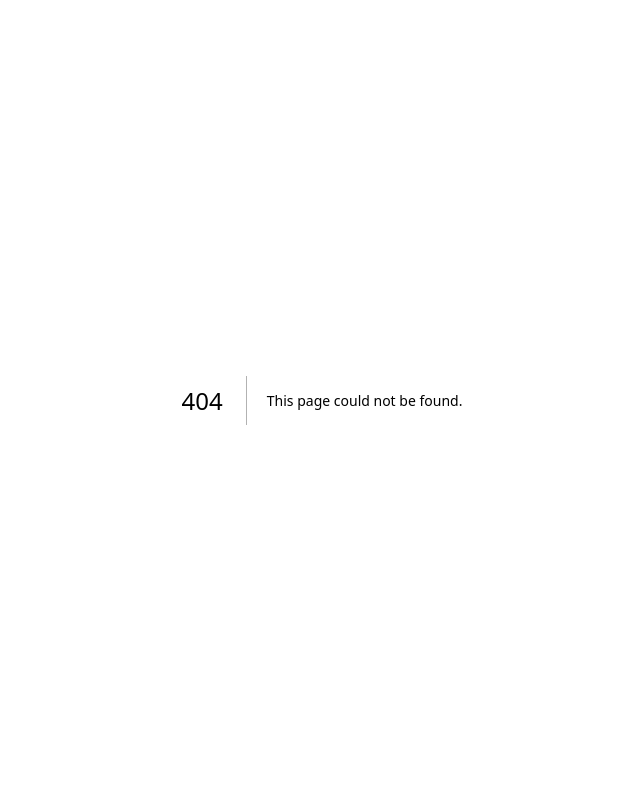
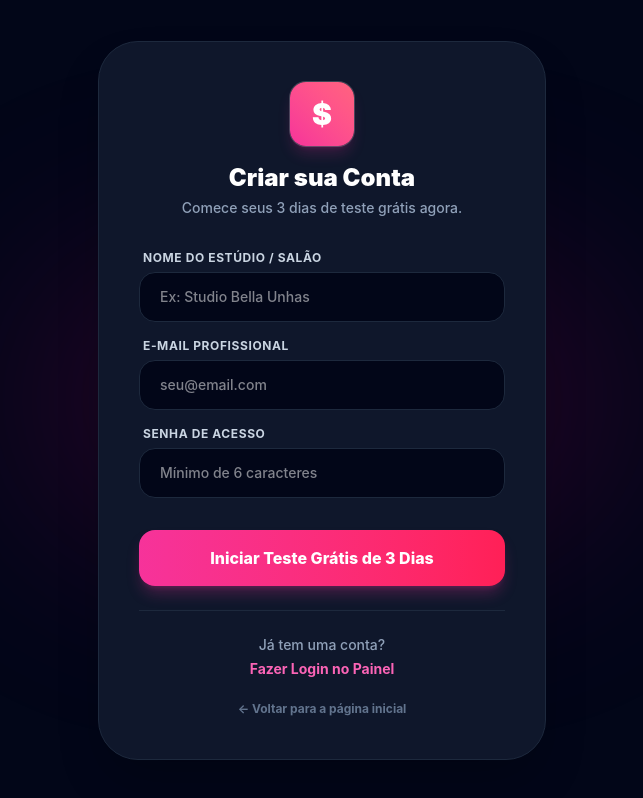
Before and after one commit to brunocroft86/manicure, a Next.js app: page /cadastro in a window 1280 px wide. Before the commit this address had no page. Shown: the whole page, without its empty margins (318-961 px from the left). Built offline with nearby package versions, Linux system fonts and the light colour scheme; no server answers.

Commit message:
Adicionando tela de cadastro automatico para teste gratis

```diff
--- /dev/null
+++ b/app/cadastro/page.tsx
@@ -0,0 +1,152 @@
+"use client";
+
+import { useState } from "react";
+import { useRouter } from "next/navigation";
+import { createClient } from "@supabase/supabase-js";
+import Link from "next/link";
+
+const supabase = createClient(
+  process.env.NEXT_PUBLIC_SUPABASE_URL!,
+  process.env.NEXT_PUBLIC_SUPABASE_ANON_KEY!
+);
+
+export default function RegisterPage() {
+  const router = useRouter();
+
+  const [businessName, setBusinessName] = useState("");
+  const [email, setEmail] = useState("");
+  const [password, setPassword] = useState("");
+  const [loading, setLoading] = useState(false);
+  const [errorMsg, setErrorMsg] = useState("");
+
+  async function handleRegister(e: React.FormEvent) {
+    e.preventDefault();
+    setLoading(true);
+    setErrorMsg("");
+
+    // Cria o slug amigável baseado no nome do salão (ex: "Studio Bela" -> "studio-bela")
+    const slug = businessName
+      .toLowerCase()
+      .normalize("NFD")
+      .replace(/[\u0300-\u036f]/g, "")
+      .replace(/[^a-z0-9]/g, "-")
+      .replace(/-+/g, "-");
+
+    // 1. Cria o usuário no Auth do Supabase
+    const { data: authData, error: authError } = await supabase.auth.signUp({
+      email,
+      password,
+    });
+
+    if (authError) {
+      setErrorMsg(authError.message);
+      setLoading(false);
+      return;
+    }
+
+    if (authData.user) {
+      // 2. Insere os dados complementares na tabela profiles (com os 3 dias de padrão que definimos no banco)
+      const { error: profileError } = await supabase
+        .from("profiles")
+        .insert([
+          {
+            id: authData.user.id,
+            business_name: businessName,
+            slug: slug || `studio-${Math.random().toString(36).substring(7)}`,
+          }
+        ]);
+
+      if (profileError) {
+        setErrorMsg("Erro ao criar perfil do estúdio: " + profileError.message);
+        setLoading(false);
+      } else {
+        router.push("/admin");
+      }
+    }
+  }
+
+  return (
+    <div className="min-h-screen bg-slate-950 flex items-center justify-center p-4 font-sans text-slate-100 relative overflow-hidden">
+      <div className="absolute top-1/2 left-1/2 -translate-x-1/2 -translate-y-1/2 w-[600px] h-[300px] bg-pink-600/15 blur-[100px] rounded-full pointer-events-none"></div>
+
+      <div className="bg-slate-900 p-8 sm:p-10 rounded-[2.5rem] shadow-2xl max-w-md w-full border border-slate-800 relative z-10">
+
+        <div className="text-center mb-8">
+          <div className="w-16 h-16 bg-gradient-to-tr from-pink-500 to-rose-400 rounded-2xl mx-auto flex items-center justify-center shadow-lg shadow-pink-500/20 mb-4 ring-1 ring-white/20">
+            <span className="text-white text-3xl font-black">$</span>
+          </div>
+          <h1 className="text-2xl font-black text-white mb-1">Criar sua Conta</h1>
+          <p className="text-slate-400 text-sm font-medium">Comece seus 3 dias de teste grátis agora.</p>
+        </div>
+
+        <form onSubmit={handleRegister} className="space-y-4">
+          {errorMsg && (
+            <div className="bg-red-500/10 text-red-400 text-sm font-bold p-4 rounded-xl text-center border border-red-500/20">
+              {errorMsg}
+            </div>
+          )}
+
+          <div>
+            <label className="block text-xs font-bold text-slate-300 uppercase tracking-wider mb-1.5 pl-1">Nome do Estúdio / Salão</label>
+            <input
+              type="text"
+              value={businessName}
+              onChange={(e) => setBusinessName(e.target.value)}
+              placeholder="Ex: Studio Bella Unhas"
+              className="w-full px-5 py-3.5 bg-slate-950 border border-slate-800 rounded-2xl outline-none focus:ring-2 focus:ring-pink-500 transition-all text-white font-medium text-sm"
+              required
+            />
+          </div>
+
+          <div>
+            <label className="block text-xs font-bold text-slate-300 uppercase tracking-wider mb-1.5 pl-1">E-mail Profissional</label>
+            <input
+              type="email"
+              value={email}
+              onChange={(e) => setEmail(e.target.value)}
+              placeholder="seu@email.com"
+              className="w-full px-5 py-3.5 bg-slate-950 border border-slate-800 rounded-2xl outline-none focus:ring-2 focus:ring-pink-500 transition-all text-white font-medium text-sm"
+              required
+            />
+          </div>
+
+          <div>
+            <label className="block text-xs font-bold text-slate-300 uppercase tracking-wider mb-1.5 pl-1">Senha de Acesso</label>
+            <input
+              type="password"
+              value={password}
+              onChange={(e) => setPassword(e.target.value)}
+              placeholder="Mínimo de 6 caracteres"
+              className="w-full px-5 py-3.5 bg-slate-950 border border-slate-800 rounded-2xl outline-none focus:ring-2 focus:ring-pink-500 transition-all text-white font-medium text-sm"
+              required
+            />
+          </div>
+
+          <button
+            type="submit"
+            disabled={loading}
+            className="w-full bg-gradient-to-r from-pink-500 to-rose-500 text-white font-extrabold text-base py-4 rounded-2xl shadow-lg shadow-pink-500/25 hover:shadow-pink-500/40 active:scale-[0.98] transition-all mt-4 cursor-pointer"
+          >
+            {loading ? "Criando Conta..." : "Iniciar Teste Grátis de 3 Dias"}
+          </button>
+        </form>
+
+        <div className="mt-6 text-center border-t border-slate-800 pt-6">
+          <p className="text-sm text-slate-400 font-medium">
+            Já tem uma conta? <br/>
+            <Link href="/login" className="text-pink-400 font-bold hover:underline mt-1 inline-block">
+              Fazer Login no Painel
+            </Link>
+          </p>
+        </div>
+
+        <div className="mt-4 text-center">
+          <Link href="/" className="text-xs font-bold text-slate-500 hover:text-slate-400 transition-colors">
+            &larr; Voltar para a página inicial
+          </Link>
+        </div>
+
+      </div>
+    </div>
+  );
+}
--- a/app/page.tsx
+++ b/app/page.tsx
@@ -1,10 +1,6 @@
 import Link from "next/link";
 
 export default function Home() {
-  const whatsAppNumber = "5521978308046";
-  const whatsAppMessage = encodeURIComponent("Olá! Conheci o BelezaPro e quero começar meu teste grátis de 3 dias no meu salão por R$ 50/mês!");
-  const whatsAppUrl = `https://wa.me/${whatsAppNumber}?text=${whatsAppMessage}`;
-
   return (
     <div className="min-h-screen bg-slate-950 text-slate-100 font-sans selection:bg-pink-500 selection:text-white relative overflow-hidden">
 
@@ -28,14 +24,12 @@ export default function Home() {
             >
               Entrar
             </Link>
-            <a
-              href={whatsAppUrl}
-              target="_blank"
-              rel="noopener noreferrer"
+            <Link
+              href="/cadastro"
               className="bg-gradient-to-r from-pink-500 to-rose-500 text-white text-sm font-bold px-6 py-3 rounded-xl shadow-lg shadow-pink-500/25 hover:shadow-pink-500/40 hover:scale-[1.02] active:scale-95 transition-all"
             >
               Testar Grátis
-            </a>
+            </Link>
           </div>
         </div>
       </header>
@@ -63,17 +57,15 @@ export default function Home() {
 
           {/* CTA Buttons */}
           <div className="flex flex-col sm:flex-row items-center justify-center gap-4 mb-16">
-            <a
-              href={whatsAppUrl}
-              target="_blank"
-              rel="noopener noreferrer"
+            <Link
+              href="/cadastro"
               className="w-full sm:w-auto bg-gradient-to-r from-pink-500 to-rose-500 text-white font-extrabold text-lg px-8 py-4 rounded-2xl shadow-xl shadow-pink-500/30 hover:shadow-pink-500/50 hover:-translate-y-0.5 active:scale-95 transition-all flex items-center justify-center gap-3"
             >
-              <svg xmlns="http://www.w3.org/2000/svg" className="h-6 w-6" fill="currentColor" viewBox="0 0 24 24">
-                <path d="M.057 24l1.687-6.163c-1.041-1.804-1.588-3.849-1.587-5.946.003-6.556 5.338-11.891 11.893-11.891 3.181.001 6.167 1.24 8.413 3.488 2.245 2.248 3.481 5.236 3.48 8.414-.003 6.557-5.338 11.892-11.893 11.892-1.99-.001-3.951-.5-5.688-1.448l-6.305 1.654zm6.597-3.807c1.676.995 3.276 1.591 5.392 1.592 5.448 0 9.886-4.434 9.889-9.885.002-5.462-4.415-9.89-9.881-9.892-5.452 0-9.887 4.434-9.889 9.884-.001 2.225.651 3.891 1.746 5.634l-.999 3.648 3.742-.981zm11.387-5.464c-.074-.124-.272-.198-.57-.347-.297-.149-1.758-.868-2.031-.967-.272-.099-.47-.149-.669.149-.198.297-.768.967-.941 1.165-.173.198-.347.223-.644.074-.297-.149-1.255-.462-2.39-1.475-.88-.788-1.48-1.761-1.653-2.059-.173-.297-.018-.458.13-.606.134-.133.297-.347.446-.521.151-.172.2-.296.3-.495.099-.198.05-.372-.025-.521-.075-.148-.669-1.611-.916-2.206-.242-.579-.487-.501-.669-.51l-.57-.01c-.198 0-.52.074-.792.396-.272.322-1.04 1.016-1.04 2.479 0 1.462 1.065 2.876 1.213 3.074.149.198 2.096 3.2 5.077 4.487.709.306 1.263.489 1.694.626.712.226 1.36.194 1.872.118.571-.085 1.758-.719 2.006-1.413.248-.695.248-1.29.173-1.414z" />
+              <svg xmlns="http://www.w3.org/2000/svg" className="h-6 w-6" fill="none" viewBox="0 0 24 24" stroke="currentColor">
+                <path strokeLinecap="round" strokeLinejoin="round" strokeWidth={2} d="M13 10V3L4 14h7v7l9-11h-7z" />
               </svg>
               Quero Testar 3 Dias Grátis
-            </a>
+            </Link>
             <Link
               href="/login"
               className="w-full sm:w-auto bg-slate-900 text-slate-200 border border-slate-800 font-bold text-lg px-8 py-4 rounded-2xl hover:bg-slate-800 hover:text-white transition-colors flex items-center justify-center shadow-lg"
```
